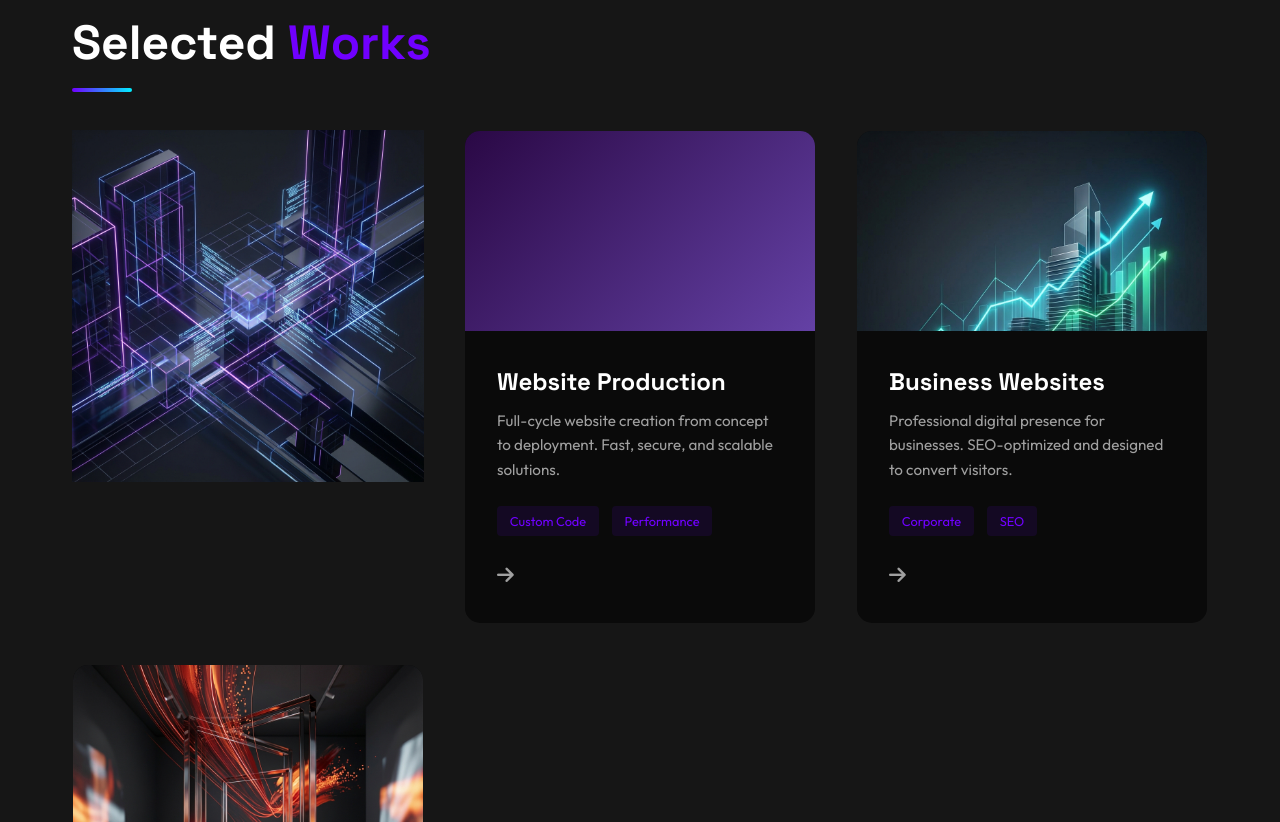
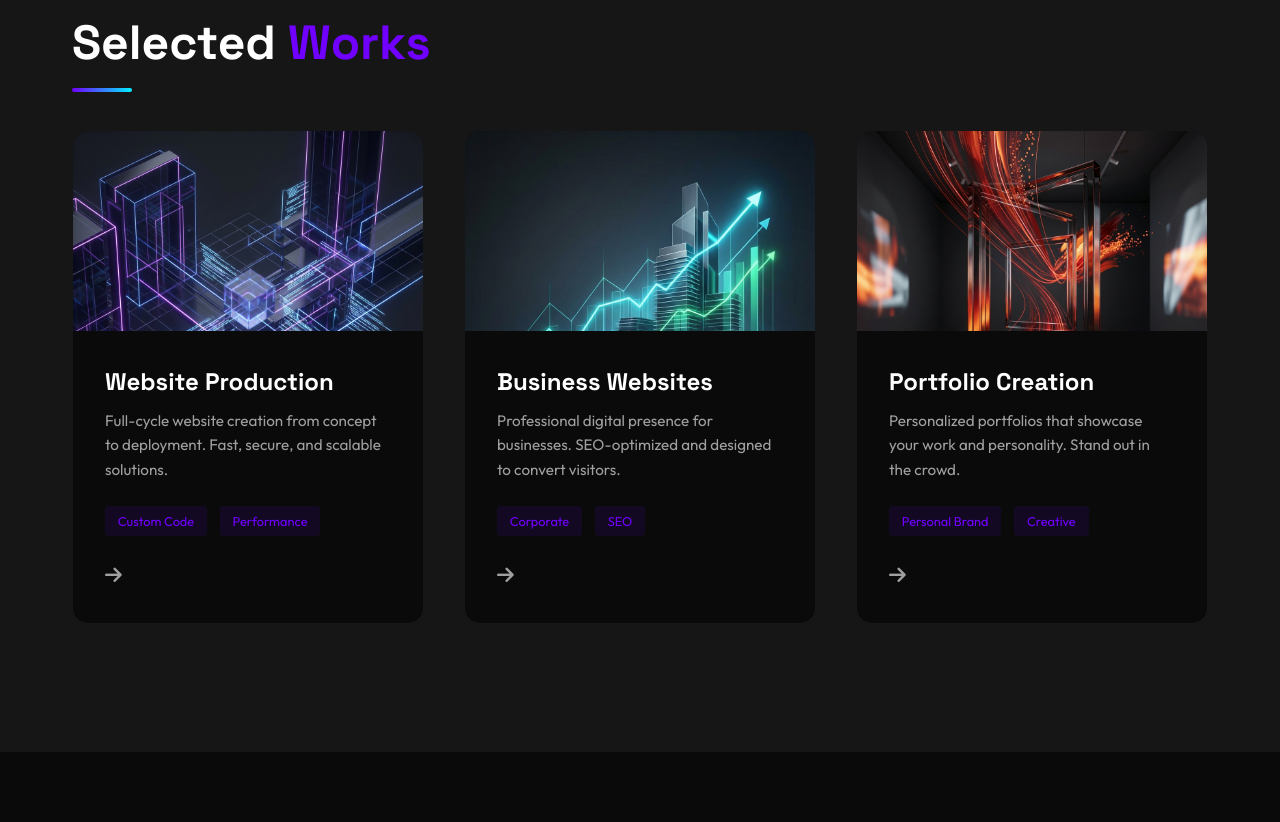
Before and after one commit to SatyamBhauu/my-portfolio, a plain HTML site: page index.html in a window 1280 px wide. Shown: the part 1840-2662 px from the top of the page. Drawn offline with Linux system fonts and the light colour scheme.

Commit message:
index.html

```diff
--- a/index.html
+++ b/index.html
@@ -95,11 +95,10 @@
             <div class="container">
                 <h2 class="section-title" data-reveal>Selected <span class="accent">Works</span></h2>
                 <div class="project-grid">
-                    <img src="website.png" alt="Website Production" class="project-img">
                     <!-- Service 1: Website Production -->
                     <article class="project-card" data-reveal>
                         <div class="project-image">
-                            <div class="project-placeholder p1"></div>
+                            <img src="website.png" alt="Website Production" class="project-img">
                         </div>
                         <div class="project-content">
                             <h3 class="project-title">Website Production</h3>
```
